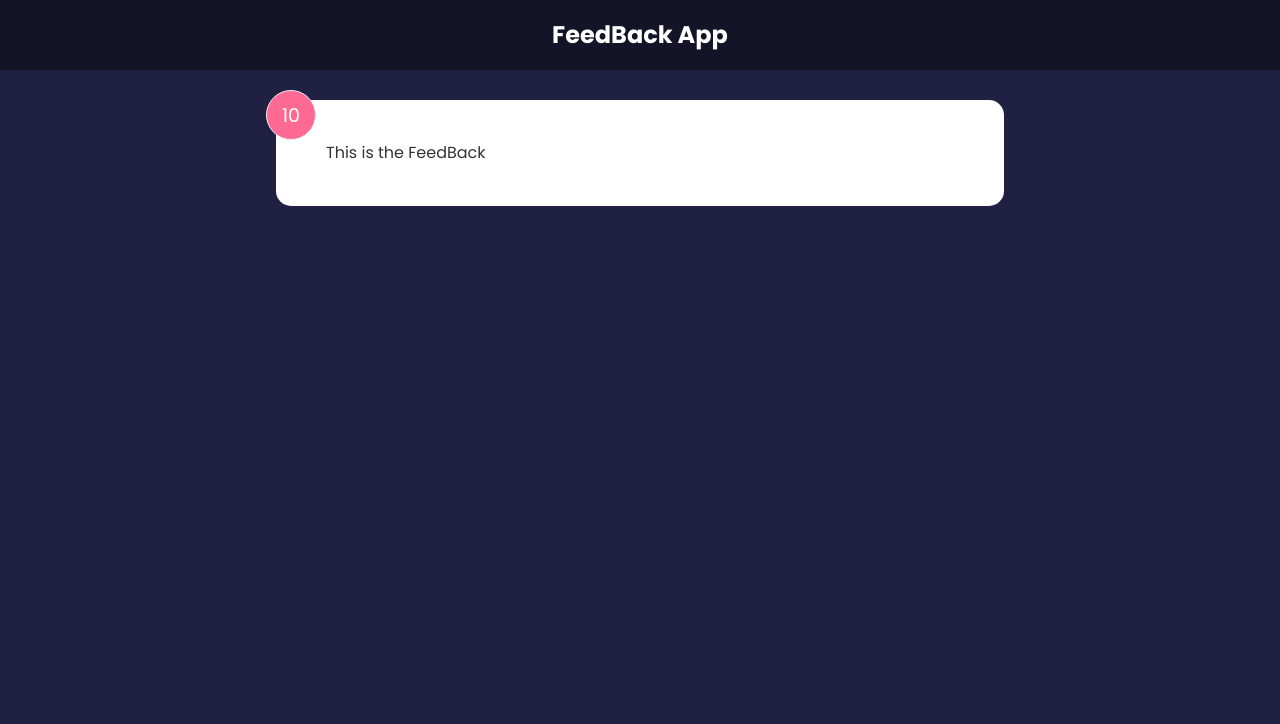
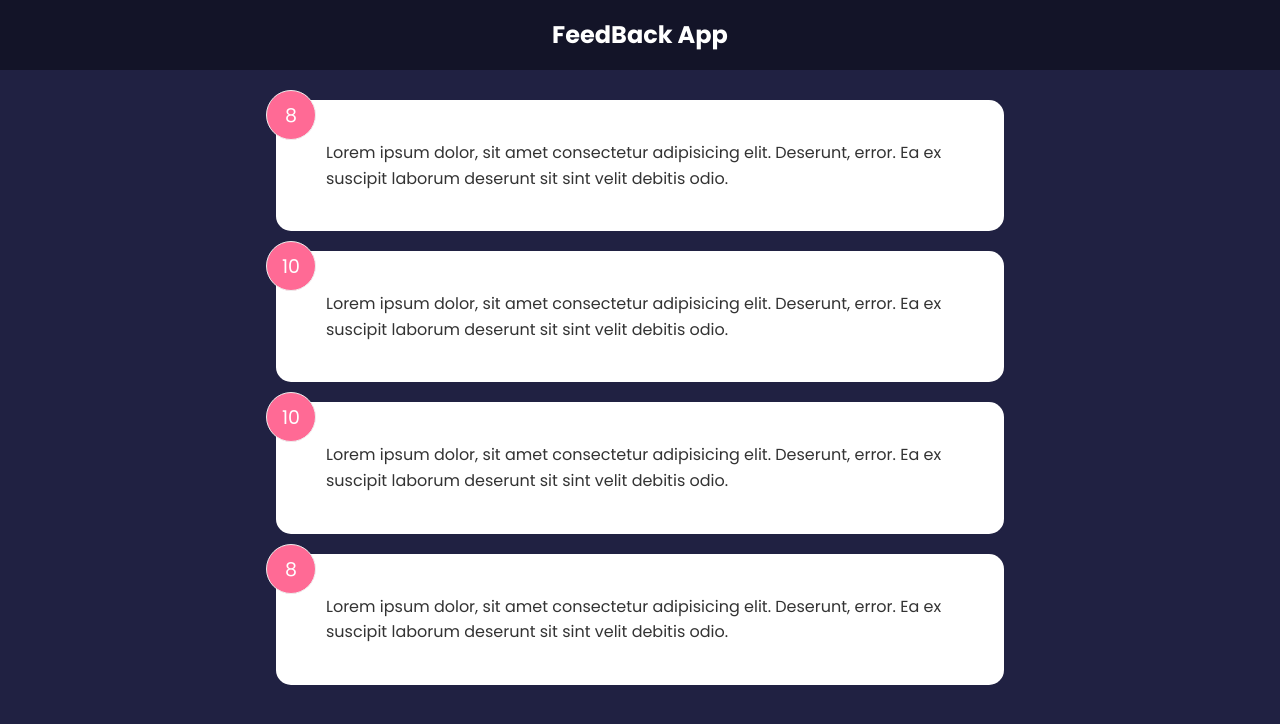
Before and after one commit to Kamruzzaman1351/Feedback-App, a React (Create React App) app: page / in a window 1280 px wide. Shown: the top 724 px of the page. Built offline with nearby package versions, Linux system fonts and the light colour scheme.

Commit message:
Creating FeedBackList

```diff
--- a/src/App.js
+++ b/src/App.js
@@ -1,11 +1,14 @@
 import Header from "./components/Header";
-import FeedBack from "./components/FeedBack";
+import FeedBackList from "./components/FeedBackList";
+import FeedBackData from "./data/FeedBackData";
+import { useState } from "react";
 function App() {
+  const [feedback, setFeedback] = useState(FeedBackData)
   return (
     <div>
         <Header/>
         <div className="container">
-          <FeedBack/>
+          <FeedBackList feedback={feedback}/>
         </div>
     </div>
   )
--- a/src/components/FeedBack.jsx
+++ b/src/components/FeedBack.jsx
@@ -1,15 +1,18 @@
 import React from 'react'
 import Card from './shared/Card'
-import {useState} from 'react';
-function FeedBack() {
+import PropTypes from 'prop-types'
+function FeedBack({item}) {
   return (
     <div>
         <Card>
-            <div className="num-display">10</div>
-            <div className="text-display">This is the FeedBack</div>
+            <div className="num-display">{item.rating}</div>
+            <div className="text-display">{item.feedback}</div>
         </Card>
     </div>
   )
 }
 
+FeedBack.propTypes = {
+    item: PropTypes.object.isRequired,
+}
 export default FeedBack
--- /dev/null
+++ b/src/components/FeedBackList.jsx
@@ -0,0 +1,17 @@
+import React from 'react'
+import FeedBack from './FeedBack'
+import PropTypes from 'prop-types'
+function FeedBackList({feedback}) {
+  return (
+    <div>
+        {feedback.map(item =>
+            <FeedBack key={item.id} item={item} />
+        )}
+    </div>
+  )
+}
+FeedBackList.propTypes = {
+    feedback: PropTypes.array.isRequired,
+}
+
+export default FeedBackList
```
